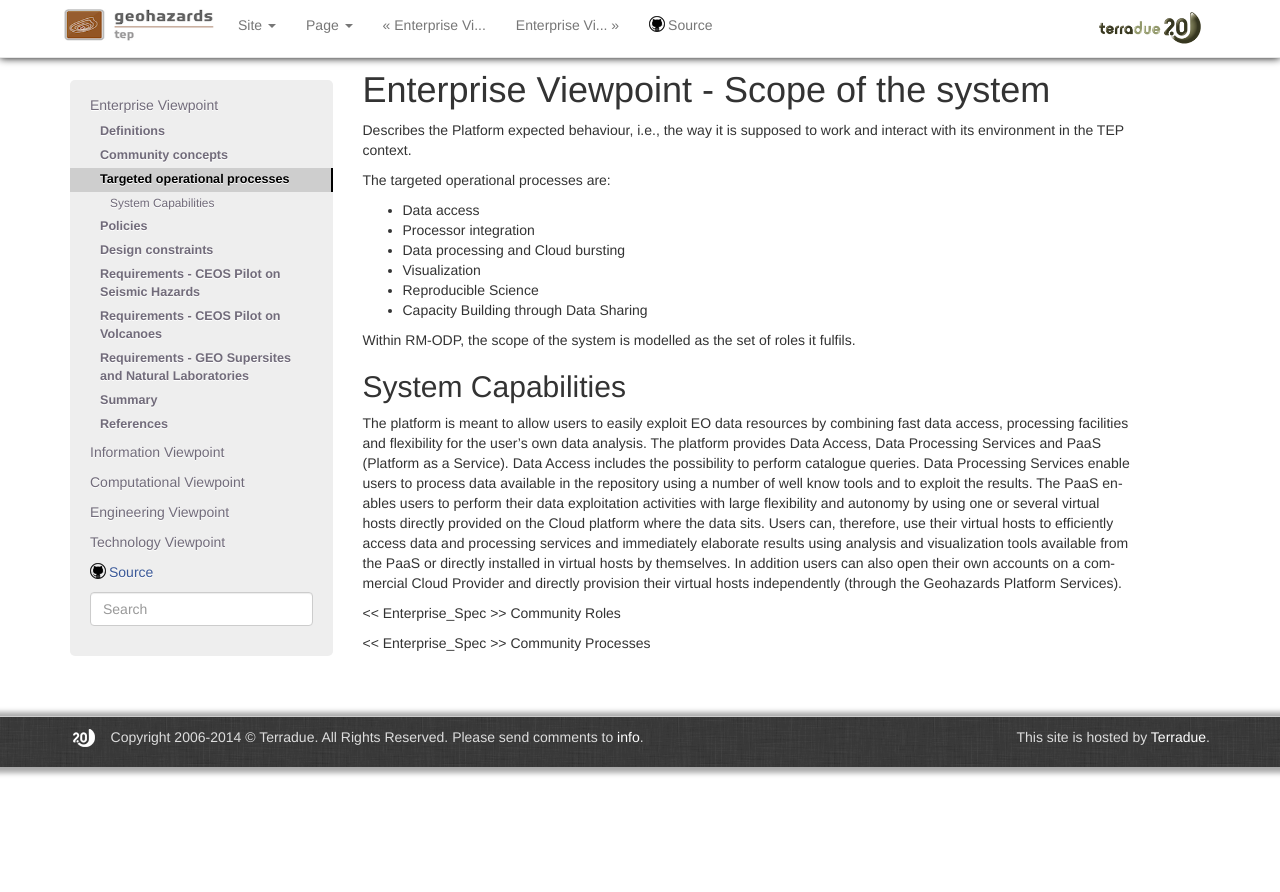
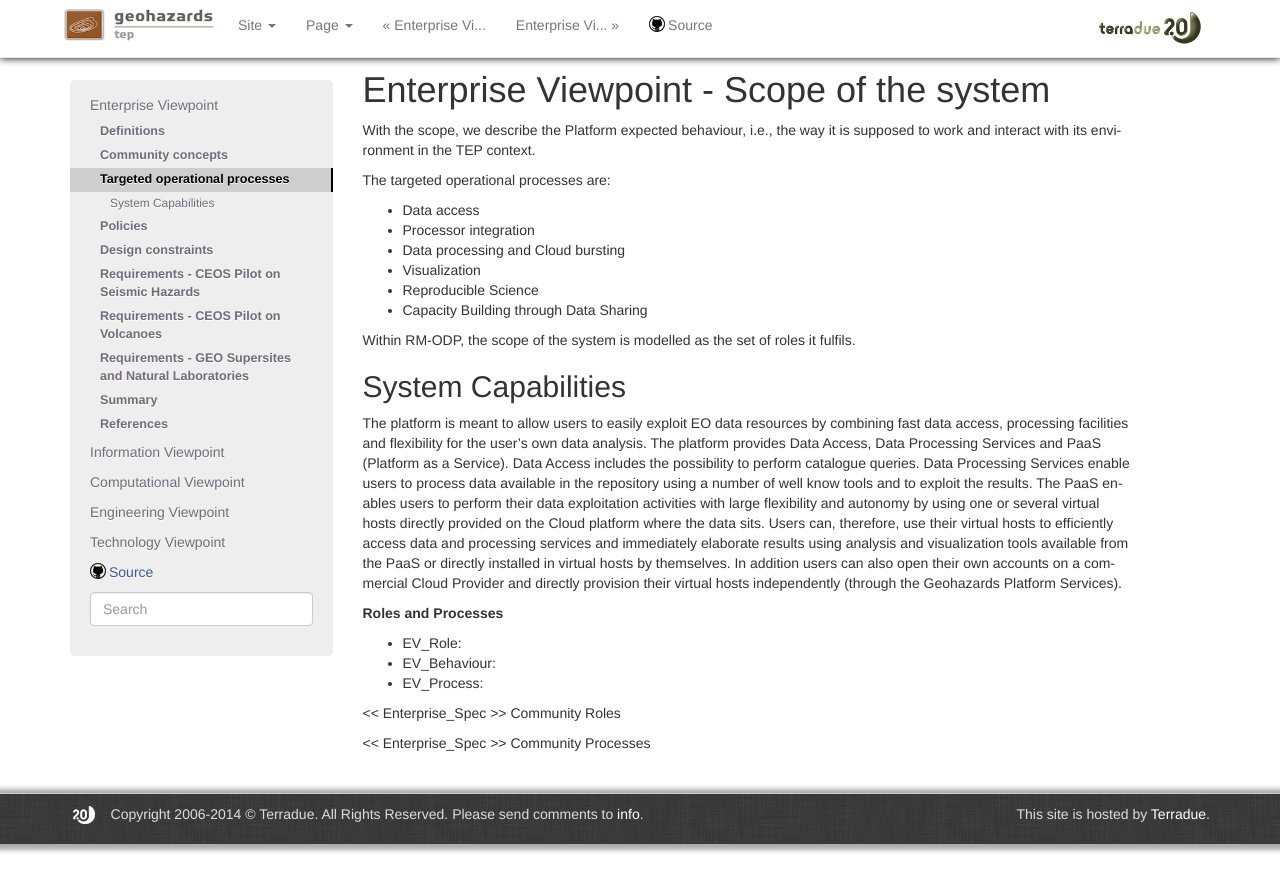
Before and after one commit to Terradue/doc-tep-geohazards-arch, a Sphinx documentation site: the page built from source/enterprise/scope.rst, in a window 1280 px wide. Shown: the top 892 px of the page. Built offline with Sphinx 7.4.7, drawn with Linux system fonts in a browser that asks for light colours.

Commit message:
Update scope.rst

```diff
--- a/source/enterprise/scope.rst
+++ b/source/enterprise/scope.rst
@@ -1,7 +1,7 @@
 Enterprise Viewpoint - Scope of the system
 ##########################################
 
-Describes the Platform expected behaviour, i.e., the way it is supposed to work and interact with its environment in the TEP context.
+With the scope, we describe the Platform expected behaviour, i.e., the way it is supposed to work and interact with its environment in the TEP context.
 
 The targeted operational processes are:
 
@@ -25,6 +25,13 @@ The PaaS enables users to perform their data exploitation activities with large
 Users can, therefore, use their virtual hosts to efficiently access data and processing services and immediately elaborate results using analysis and visualization tools available from the PaaS or directly installed in virtual hosts by themselves.
 In addition users can also open their own accounts on a commercial Cloud Provider and directly provision their virtual hosts independently (through the Geohazards Platform Services).
 
+**Roles and Processes**
+
+* EV_Role:
+* EV_Behaviour:
+* EV_Process:
+
+
 << Enterprise_Spec >>
 Community Roles
 
```
